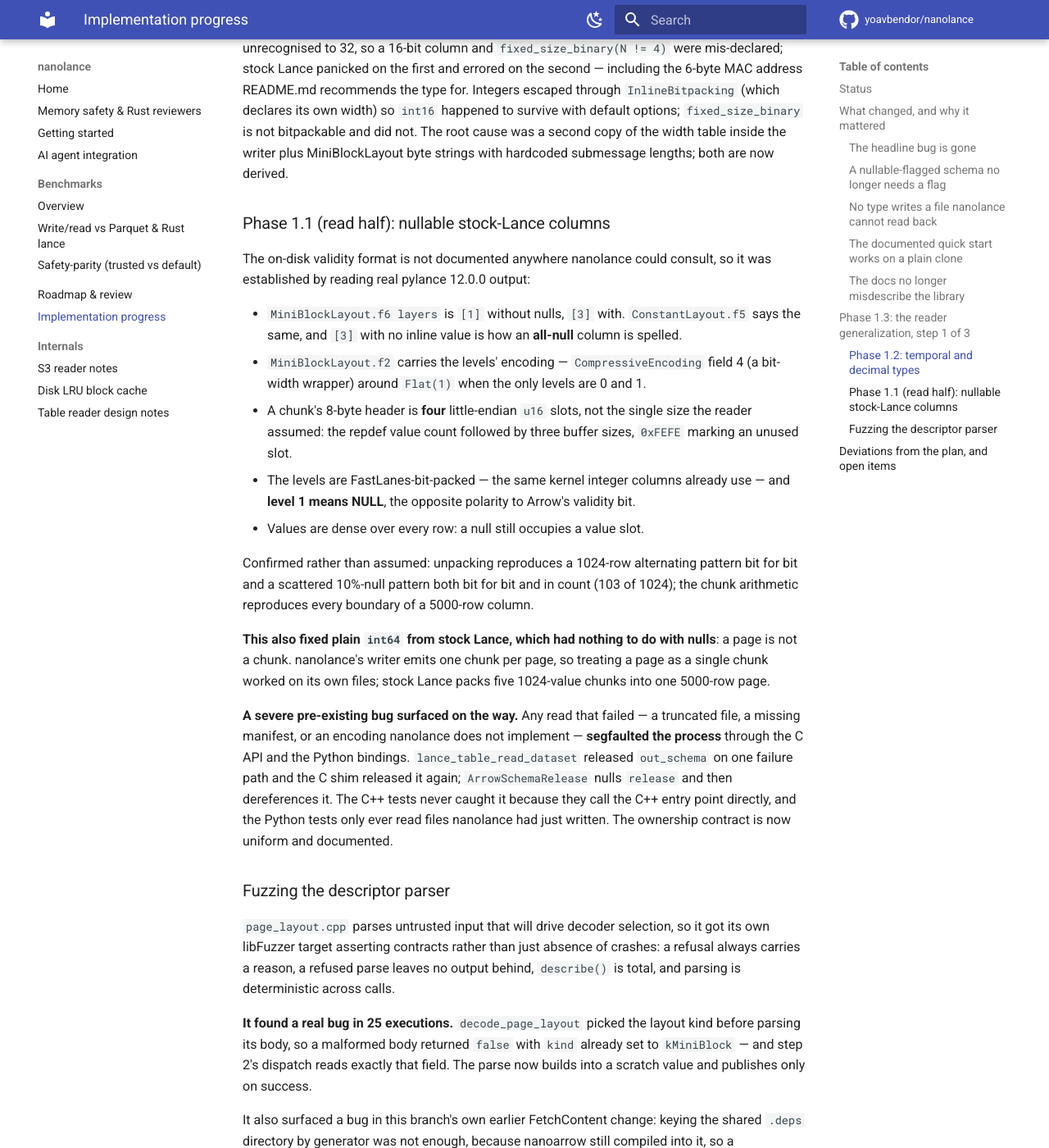
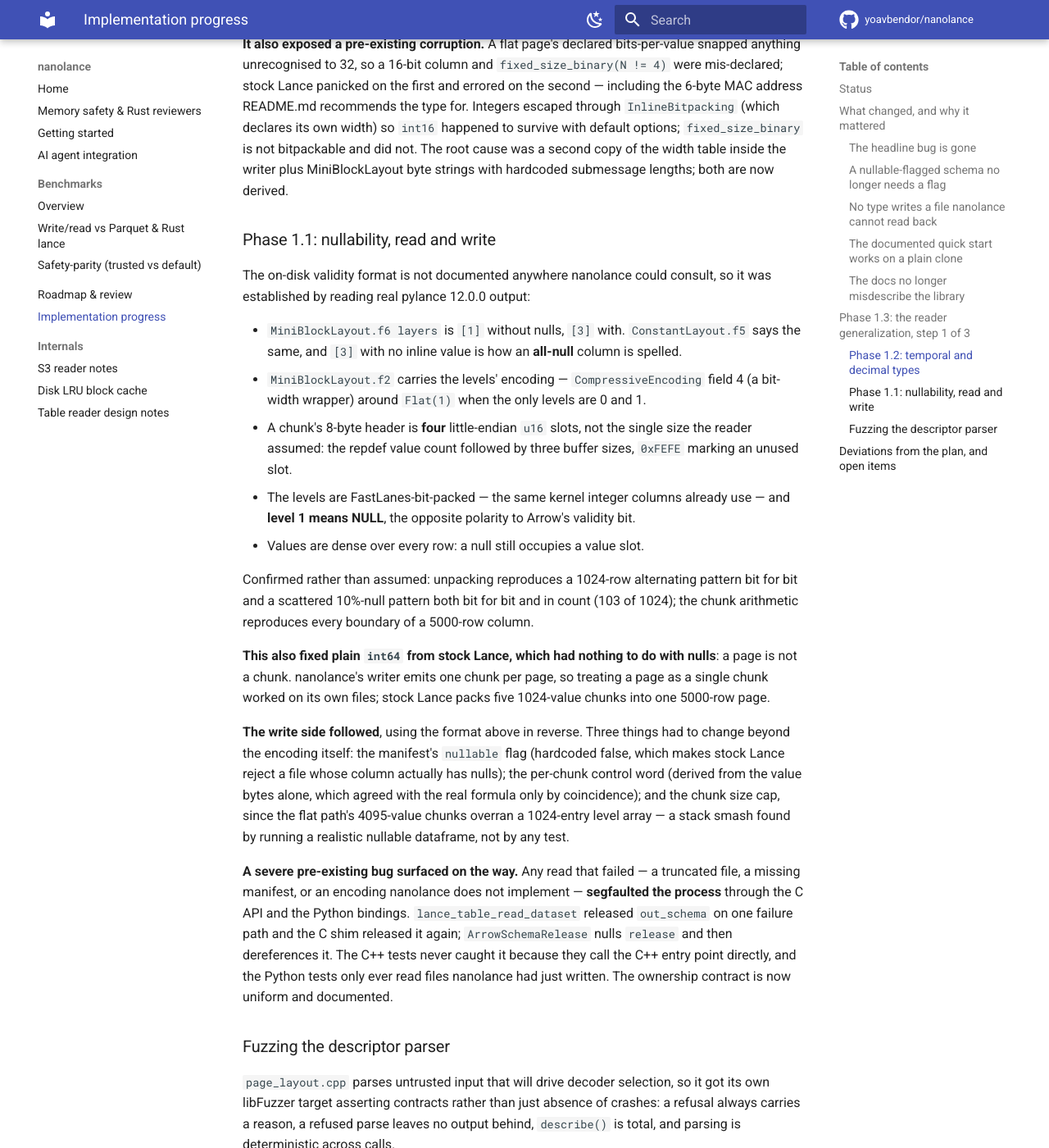
Before and after one commit to yoavbendor/nanolance, an MkDocs documentation site: the page built from docs/PROGRESS.md, in a window 1280 px wide and 1400 px high, scrolled down 6328 px. Shown: the whole window at 82% size. Built offline with MkDocs 1.6.1 and Material for MkDocs 9.7.7, drawn with Linux system fonts in a browser that asks for light colours; comment, search, counter and statistics services are not loaded; some of the changed text lies outside the part shown.

Commit message:
docs: nulls are stored now, not refused
Updates the type-coverage table, the gotchas, AGENTS.md and the progress report
for fixed-width nullability landing in both directions, and states plainly what
is still refused: nulls in a string column, and a null struct.

Co-Authored-By: Claude Opus 5 <noreply@anthropic.com>
Claude-Session: https://claude.ai/code/session_014PGy9PK68gHvyR8T1r5ueY

```diff
--- a/docs/PROGRESS.md
+++ b/docs/PROGRESS.md
@@ -16,13 +16,13 @@ branch; commands to reproduce are in the plan or the commit messages. Test count
 | 0.5 Repo slim-down | done for the unambiguous 5.5 MB; the 15.4 MB capture left in place by decision |
 | **Phase 1.3 — read stock-Lance files** | **steps 1 and 2 of 3 done** (parse, oracle, dispatch) |
 | Fuzz coverage for the descriptor parser | done — found one real bug in 25 executions |
-| 1.1 Real nullability | **read side done**; write side still refuses nulls |
+| 1.1 Real nullability | **done for fixed-width columns**, read and write; strings and null structs still refused |
 | 1.2 timestamp / date / time / decimal | **done** — plus a pre-existing width-declaration bug it exposed |
 | Phase 2 — wheels, CMake install | not started |
 | Phase 3 — streaming read, projection in Python | not started |
 | Phase 4 — read-path optimization | not started (deliberately last) |
 
-Test suite: **46 ctest** (was 42) and **90 pytest** (was 22), all passing.
+Test suite: **46 ctest** (was 42) and **146 pytest** (was 22), all passing.
 
 Fuzzers: `nanolance_fuzz_decode` and `nanolance_fuzz_page_layout`, both clean; the longest
 campaign run here was 95,896,936 executions.
@@ -226,7 +226,7 @@ so `int16` happened to survive with default options; `fixed_size_binary` is not
 not. The root cause was a second copy of the width table inside the writer plus MiniBlockLayout byte
 strings with hardcoded submessage lengths; both are now derived.
 
-### Phase 1.1 (read half): nullable stock-Lance columns
+### Phase 1.1: nullability, read and write
 
 The on-disk validity format is not documented anywhere nanolance could consult, so it was established
 by reading real pylance 12.0.0 output:
@@ -248,6 +248,13 @@ reproduces every boundary of a 5000-row column.
 **This also fixed plain `int64` from stock Lance, which had nothing to do with nulls**: a page is not
 a chunk. nanolance's writer emits one chunk per page, so treating a page as a single chunk worked on
 its own files; stock Lance packs five 1024-value chunks into one 5000-row page.
+
+**The write side followed**, using the format above in reverse. Three things had to change beyond the
+encoding itself: the manifest's `nullable` flag (hardcoded false, which makes stock Lance reject a
+file whose column actually has nulls); the per-chunk control word (derived from the value bytes
+alone, which agreed with the real formula only by coincidence); and the chunk size cap, since the
+flat path's 4095-value chunks overran a 1024-entry level array — a stack smash found by running a
+realistic nullable dataframe, not by any test.
 
 **A severe pre-existing bug surfaced on the way.** Any read that failed — a truncated file, a missing
 manifest, or an encoding nanolance does not implement — **segfaulted the process** through the C API
```
Also changed, not shown: AGENTS.md (+5 -4 lines), README.md (+10 -9 lines).
